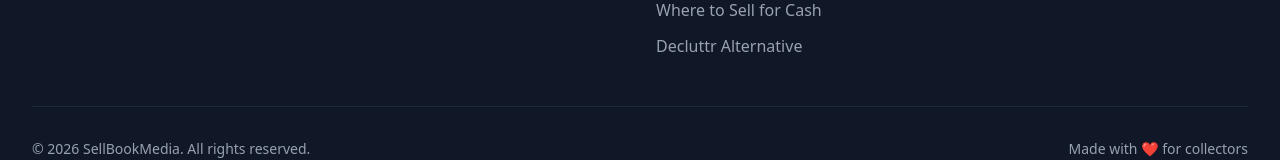
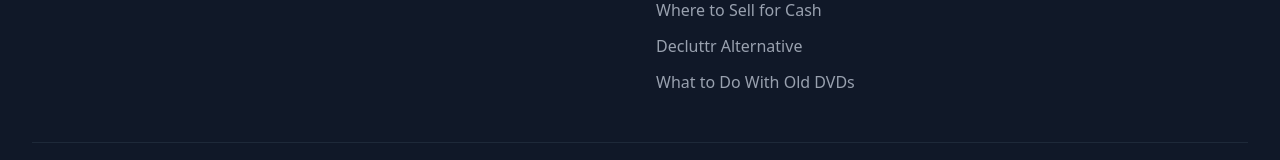
Before and after one commit to teskapnj/new-book-marketplace, a Next.js app: page / in a window 1280 px wide. Shown: the part 2204-2364 px from the top of the page. Built offline with nearby package versions, Linux system fonts and the light colour scheme; no server answers.

Commit message:
Add guide: what to do with old DVDs and CDs

```diff
--- a/app/page.tsx
+++ b/app/page.tsx
@@ -591,7 +591,8 @@ export default function HomePage() {
                 <li><Link href="/guides/best-places-to-sell-cds-dvds-games" className="text-gray-400 hover:text-white transition-colors">Best Places to Sell</Link></li>
                 <li><Link href="/guides/where-to-sell-books-and-dvds-for-cash" className="text-gray-400 hover:text-white transition-colors">Where to Sell for Cash</Link></li>
                 <li><Link href="/guides/decluttr-shut-down-alternative" className="text-gray-400 hover:text-white transition-colors">Decluttr Alternative</Link></li>
-              </ul>
+                <li><Link href="/guides/what-to-do-with-old-dvds-and-cds" className="text-gray-400 hover:text-white transition-colors">What to Do With Old DVDs</Link></li>
+                 </ul>
             </div>
 
             <div>
```
